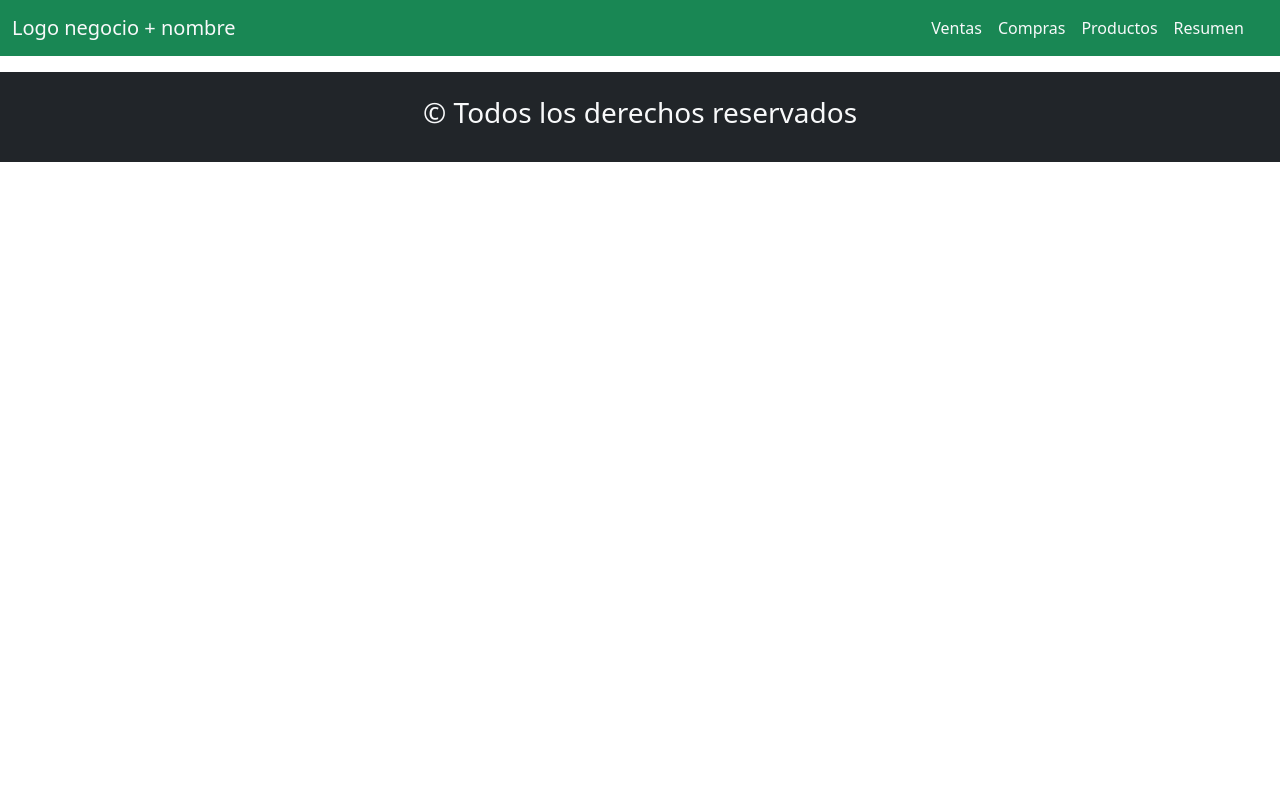
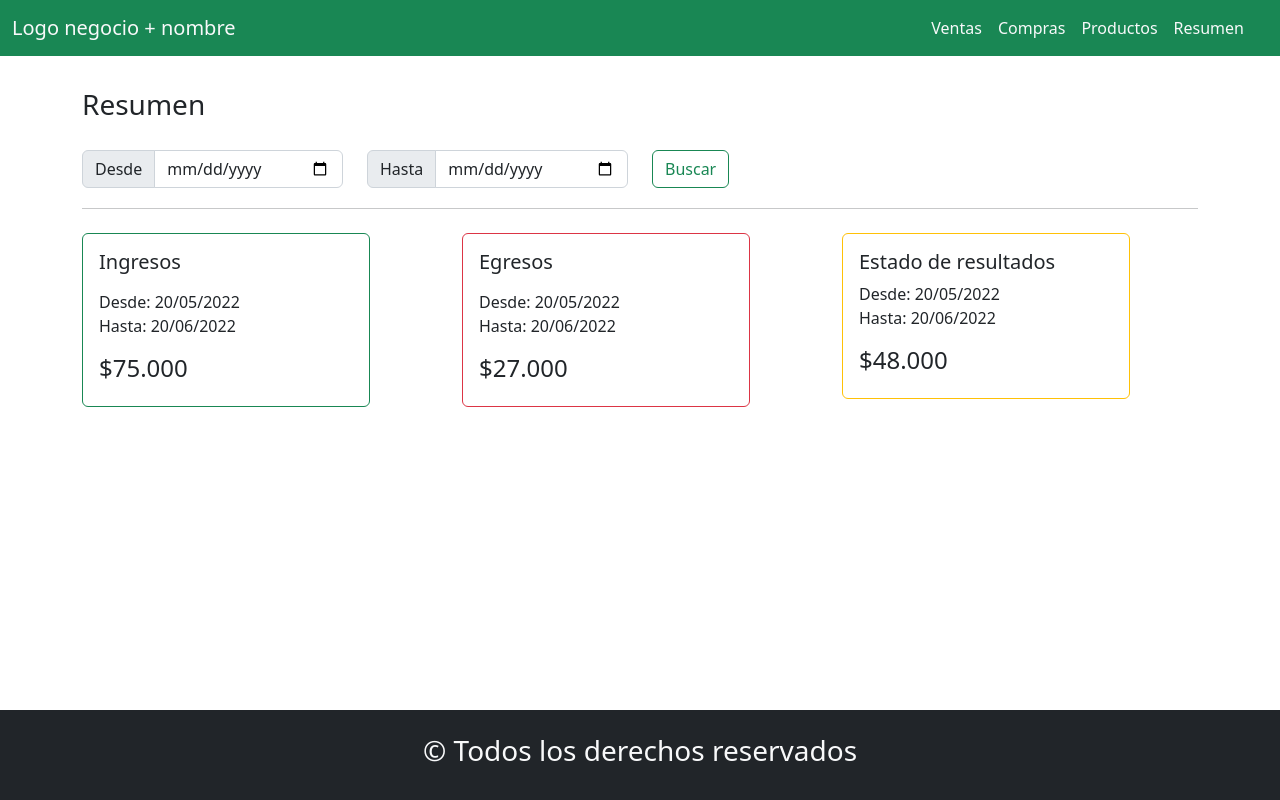
Before and after one commit to joaquin-fuentes/proyectoFinalProgramacion3, a React (Vite) app: page /resumen in a window 1280 px wide. Built offline with nearby package versions, Linux system fonts and the light colour scheme.

Commit message:
componente Resultados completo maquetado

```diff
--- a/src/App.jsx
+++ b/src/App.jsx
@@ -7,6 +7,7 @@ import Inicio from "./components/views/Inicio"
 import AdministradorVentas from "./components/views/ventas/AdministradorVentas";
 import AdministradorCompras from "./components/views/compras/AdministradorCompras";
 import AdministradorProductos from "./components/views/productos/AdministradorProductos";
+import Resumen from "./components/views/Resumen";
 
 
 
@@ -22,9 +23,7 @@ const App = () => {
         <Route exact path="/ventas" element={<AdministradorVentas></AdministradorVentas>} ></Route>
         <Route exact path="/compras" element={<AdministradorCompras></AdministradorCompras>} ></Route>
         <Route exact path="/productos" element={<AdministradorProductos></AdministradorProductos>} ></Route>
-
-
-
+        <Route exact path="/resumen" element={<Resumen></Resumen>} ></Route>
       </Routes>
       <Footer></Footer>
     </BrowserRouter>
--- a/src/components/common/Menu.jsx
+++ b/src/components/common/Menu.jsx
@@ -26,7 +26,7 @@ const Menu = () => {
             <NavLink end to={"/ventas"} className="nav-item nav-link text-light" onClick={handleNavLinkClick}>Ventas</NavLink>
             <NavLink end to={"/compras"} className="nav-item nav-link text-light" onClick={handleNavLinkClick}>Compras</NavLink>
             <NavLink end to={"/productos"} className="nav-item nav-link text-light" onClick={handleNavLinkClick}>Productos</NavLink>
-            <NavLink end to={"/"} className="nav-item nav-link text-light" onClick={handleNavLinkClick}>Resumen</NavLink>
+            <NavLink end to={"/resumen"} className="nav-item nav-link text-light" onClick={handleNavLinkClick}>Resumen</NavLink>
           </Nav>
         </Navbar.Collapse>
       </Container>
--- a/src/components/views/Inicio.jsx
+++ b/src/components/views/Inicio.jsx
@@ -11,7 +11,7 @@ const Inicio = () => {
                 <NavLink  to={"/ventas"} className={"btn btn-size-lg btn-outline-success"} >VENTAS</NavLink>
                 <NavLink  to={"/compras"} className={"btn btn-size-lg btn-outline-success"} >COMPRAS</NavLink>
                 <NavLink  to={"/productos"} className={"btn btn-size-lg btn-outline-success"} >PRODUCTOS</NavLink>
-                <NavLink  to={"/ventas"} className={"btn btn-size-lg btn-outline-success"} >RESUMEN</NavLink>
+                <NavLink  to={"/resumen"} className={"btn btn-size-lg btn-outline-success"} >RESUMEN</NavLink>
             </div>
         </Container>
     );
--- /dev/null
+++ b/src/components/views/Resumen.jsx
@@ -0,0 +1,79 @@
+import React from 'react';
+import { Container, Form, Button, InputGroup, Col, Row, Card } from 'react-bootstrap';
+
+const Resumen = () => {
+    return (
+        <Container className='my-3 main'>
+            <div className='mb-3 d-flex justify-content-between '>
+                <h3>Resumen</h3>
+            </div>
+            <Form>
+                <Row className="align-items-center">
+                    <Col sm={3} className="my-1">
+                        <InputGroup>
+                            <InputGroup.Text>Desde</InputGroup.Text>
+                            <Form.Control
+                                type='date'
+                                placeholder="Desde"
+                            />
+                        </InputGroup>
+                    </Col>
+                    <Col sm={3} className="my-1">
+                        <InputGroup>
+                            <InputGroup.Text>Hasta</InputGroup.Text>
+                            <Form.Control
+                                type='date'
+                                placeholder="Hasta"
+                            />
+                        </InputGroup>
+                    </Col>
+                    <Col xs="auto" className="my-1">
+                        <Button type="submit" variant='outline-success'>Buscar</Button>
+                    </Col>
+                </Row>
+            </Form>
+            <hr />
+            <Row className='mt-4'>
+                <Col md={4}>
+                    <Card border="success" style={{ width: '18rem' }}>
+                        <Card.Body>
+                            <Card.Title className='mb-3'>Ingresos</Card.Title>
+                            <Card.Text>
+                              Desde: 20/05/2022 <br />
+                              Hasta: 20/06/2022 <br />
+                                <h4 className='mt-3'>$75.000</h4>
+                            </Card.Text>
+                        </Card.Body>
+                    </Card>
+                </Col>
+                <Col md={4}>
+                    <Card border="danger" style={{ width: '18rem' }}>
+                        <Card.Body>
+                            <Card.Title className='mb-3'>Egresos</Card.Title>
+                            <Card.Text>
+                              Desde: 20/05/2022 <br />
+                              Hasta: 20/06/2022 <br />
+                                <h4 className='mt-3'>$27.000</h4>
+                            </Card.Text>
+                        </Card.Body>
+                    </Card>
+                </Col>
+                <Col md={4}>
+                    <Card border="warning" style={{ width: '18rem' }}>
+                        <Card.Body>
+                            <Card.Title>Estado de resultados</Card.Title>
+                            <Card.Text>
+                              Desde: 20/05/2022 <br />
+                              Hasta: 20/06/2022 <br />
+                                <h4 className='mt-3'>$48.000</h4>
+                            </Card.Text>
+                        </Card.Body>
+                    </Card>
+                </Col>
+            </Row>
+
+        </Container>
+    );
+};
+
+export default Resumen;
```
